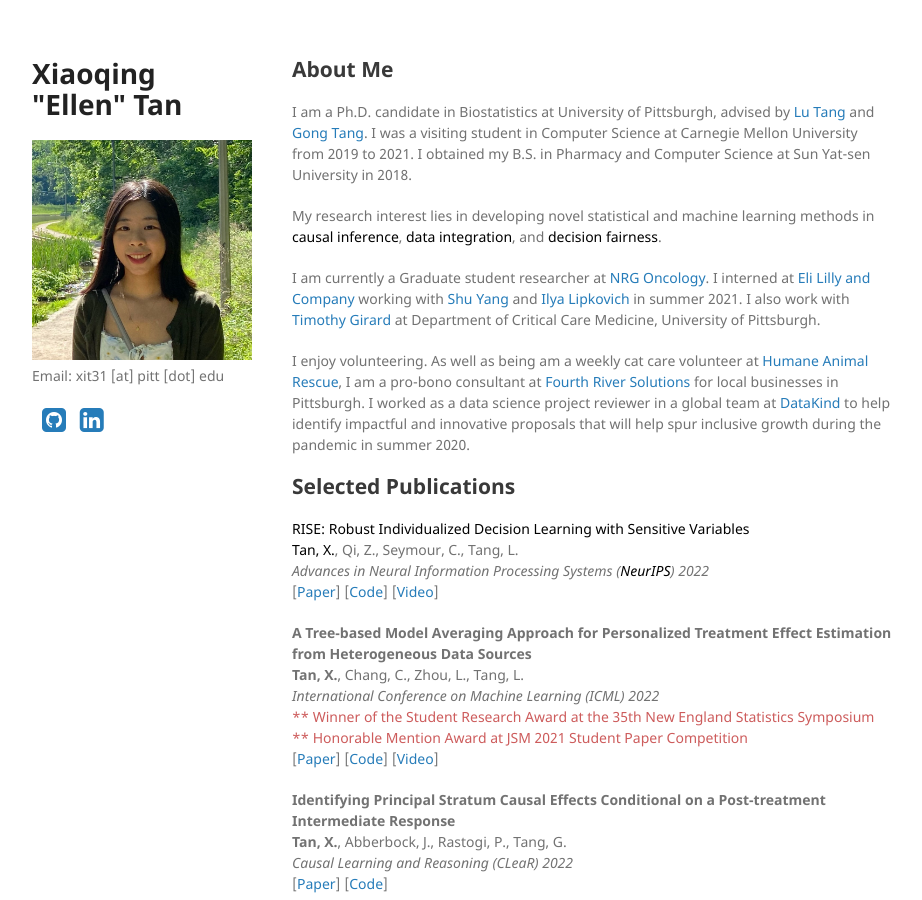
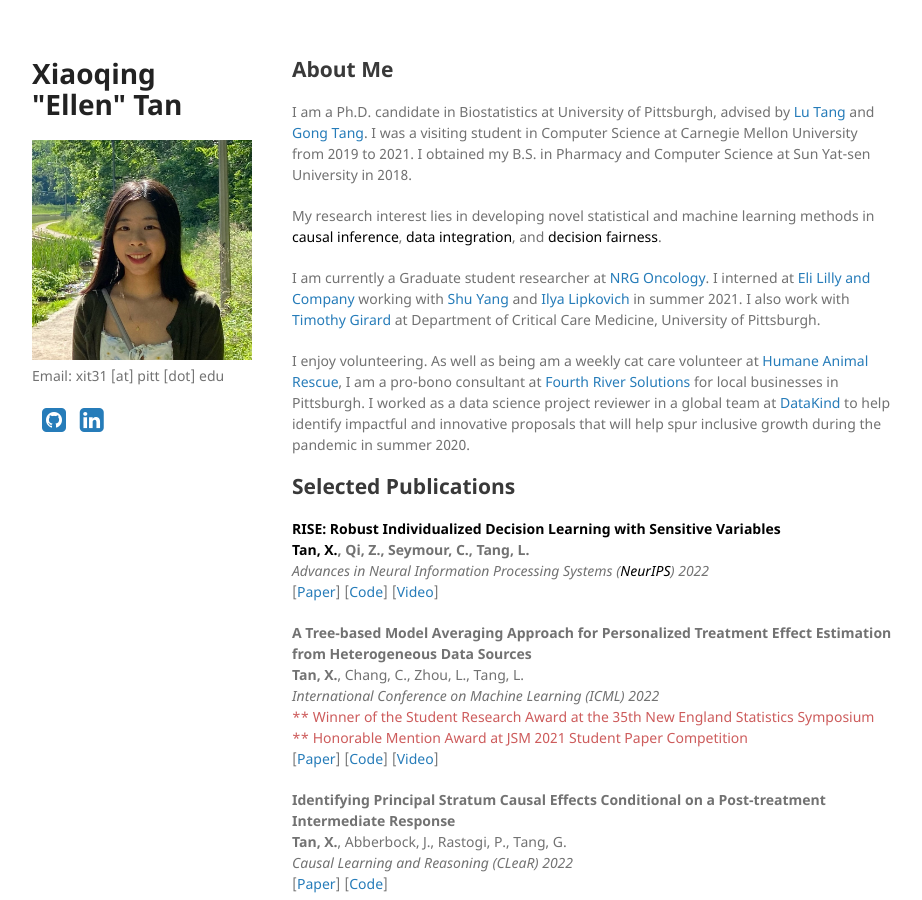
Before and after one commit to ellenxtan/ellenxtan.github.io, a Jekyll site: the page built from index.md, in a window 1280 px wide and 900 px high. Shown: the whole window, without its empty margins (178-1100 px from the left). Built offline with Jekyll 4.4.1, drawn with Linux system fonts in a browser that asks for light colours; a style sheet for code colours, icons or effects is not loaded; our own code applies the rules of GitHub Pages for plain Markdown files.

```diff
--- a/index.md
+++ b/index.md
@@ -56,8 +56,8 @@ I enjoy volunteering. As well as being am a weekly cat care volunteer at [Humane
 <tr>
 <td width="100%">
 <p>
-    <font color='#000000'>RISE: Robust Individualized Decision Learning with Sensitive Variables</font><br>
-    <font color='#000000'>Tan, X.</font>, Qi, Z., Seymour, C., Tang, L.<br>
+    <b><font color='#000000'>RISE: Robust Individualized Decision Learning with Sensitive Variables</font></b><br>
+    <b><font color='#000000'>Tan, X.</font>, Qi, Z., Seymour, C., Tang, L.</b><br>
     <em>Advances in Neural Information Processing Systems (<font color='#000000'>NeurIPS</font>) 2022</em><br>
 [<a href="https://responsibledecisionmaking.github.io/assets/pdf/papers/08.pdf">Paper</a>] [<a href="https://github.com/ellenxtan/rise">Code</a>] [<a href="">Video</a>]
 </p>
```
